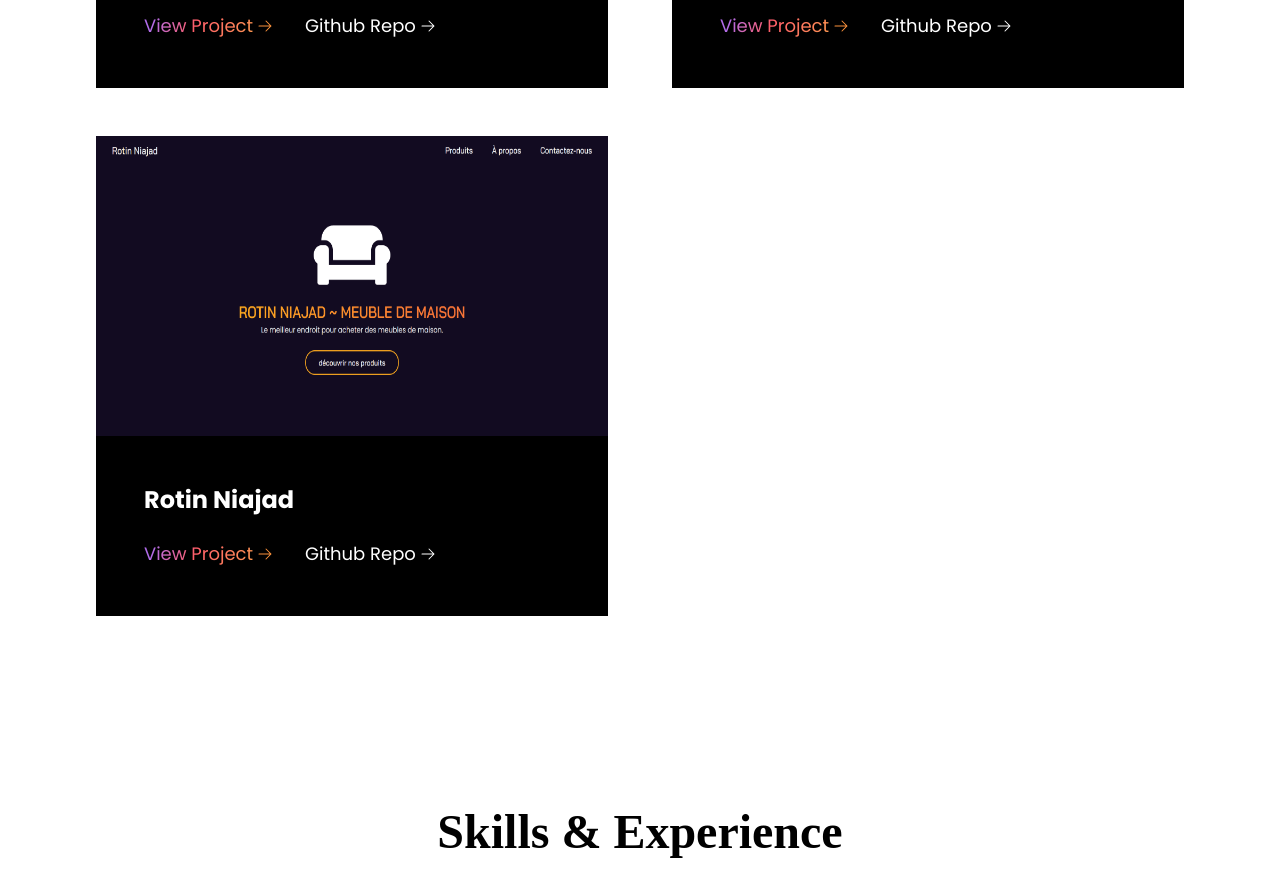
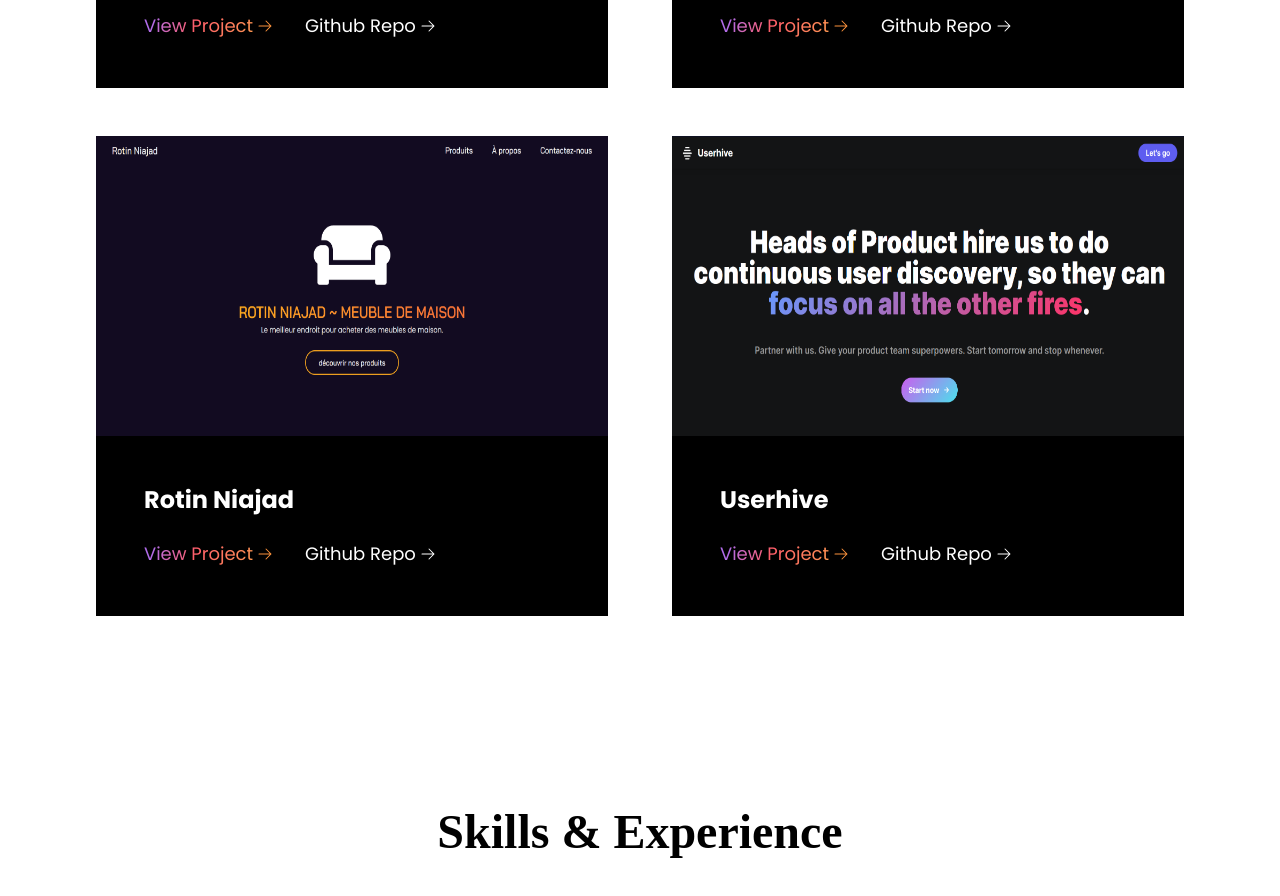
Before and after one commit to AmineElkhalidy/Portfolio, a React (Vite) app: page / in a window 1280 px wide. Shown: the part 3020-3916 px from the top of the page. Built offline with nearby package versions, Linux system fonts and the light colour scheme; a web font is replaced by a local one.

Commit message:
Adding a new project...

```diff
--- a/src/sections/Projects.jsx
+++ b/src/sections/Projects.jsx
@@ -1,4 +1,4 @@
-import React, { useState } from "react";
+import React from "react";
 
 // Icon
 import { ArrowRightIcon } from "@heroicons/react/24/solid";
@@ -15,6 +15,7 @@
 import Shoesit from "../assets/images/projects/shoesit.png";
 import Rotinniajad from "../assets/images/projects/rotinniajad.png";
 import Funiro from "../assets/images/projects/funiro.png";
+import Userhive from "../assets/images/projects/userhive.png";
 
 const Projects = () => {
   const projects = [
@@ -59,6 +60,12 @@
       image: Rotinniajad,
       hrefLink: "https://rotinniajad.com",
       githubLink: "https://github.com/AmineElkhalidy/rotinniajad",
+    },
+    {
+      name: "Userhive",
+      image: Userhive,
+      hrefLink: "https://www.userhive.co/",
+      githubLink: "https://github.com/AmineElkhalidy/userhive",
     },
   ];
 
```
Also changed, not shown: src/assets/images/projects/userhive.png (added).
